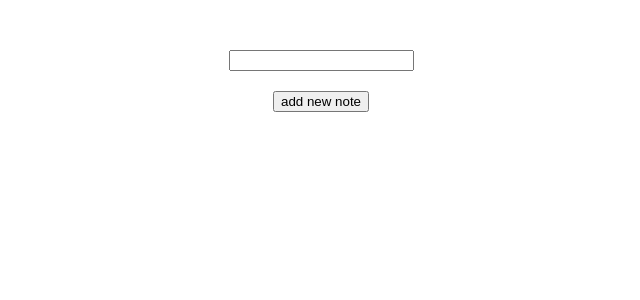
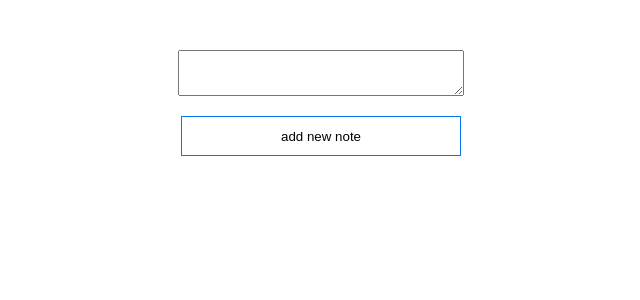
Before and after one commit to parsa-sbg/note-app, a React (Create React App) app: page / in a window 1280 px wide. Shown: the top 300 px of the page, without its empty margins (319-959 px from the left). Built offline with nearby package versions, Linux system fonts and the light colour scheme.

Commit message:
improve AddNew component styles

```diff
--- a/src/assests/css/variables.css
+++ b/src/assests/css/variables.css
@@ -0,0 +1,3 @@
+:root{
+    --main-color: #0977ed;
+}
--- a/src/components/AddNew/AddNew.css
+++ b/src/components/AddNew/AddNew.css
@@ -5,9 +5,23 @@
     flex-direction: column;
 }
 .AllNotes__input{
-
+    min-height: 4rem;
+    width: 28rem;
+    max-height: 12rem;
     outline: none;
+    resize: vertical;
 }
 .AllNotes__btn{
     margin-top: 2rem;
+    height: 4rem;
+    width: 28rem;
+    border: 1px solid var(--main-color);
+    transition: all 200ms linear;
+    background-color: transparent;
+    cursor: pointer;
 }
+
+.AllNotes__btn:hover{
+    background-color: var(--main-color);
+    color: aliceblue;
+}
--- a/src/components/AddNew/AddNew.jsx
+++ b/src/components/AddNew/AddNew.jsx
@@ -20,7 +20,7 @@ export default function AddNew( {addNewNote} ) {
 
     return (
         <div className='addnew'>
-            <input onChange={inputChangeHandler} value={noteTitle} className='AllNotes__input' type="text" />
+            <textarea onChange={inputChangeHandler} value={noteTitle} className='AllNotes__input' type="text" />
             <button onClick={btnClickHandler} className='AllNotes__btn'>add new note</button>
         </div>
     )
```
